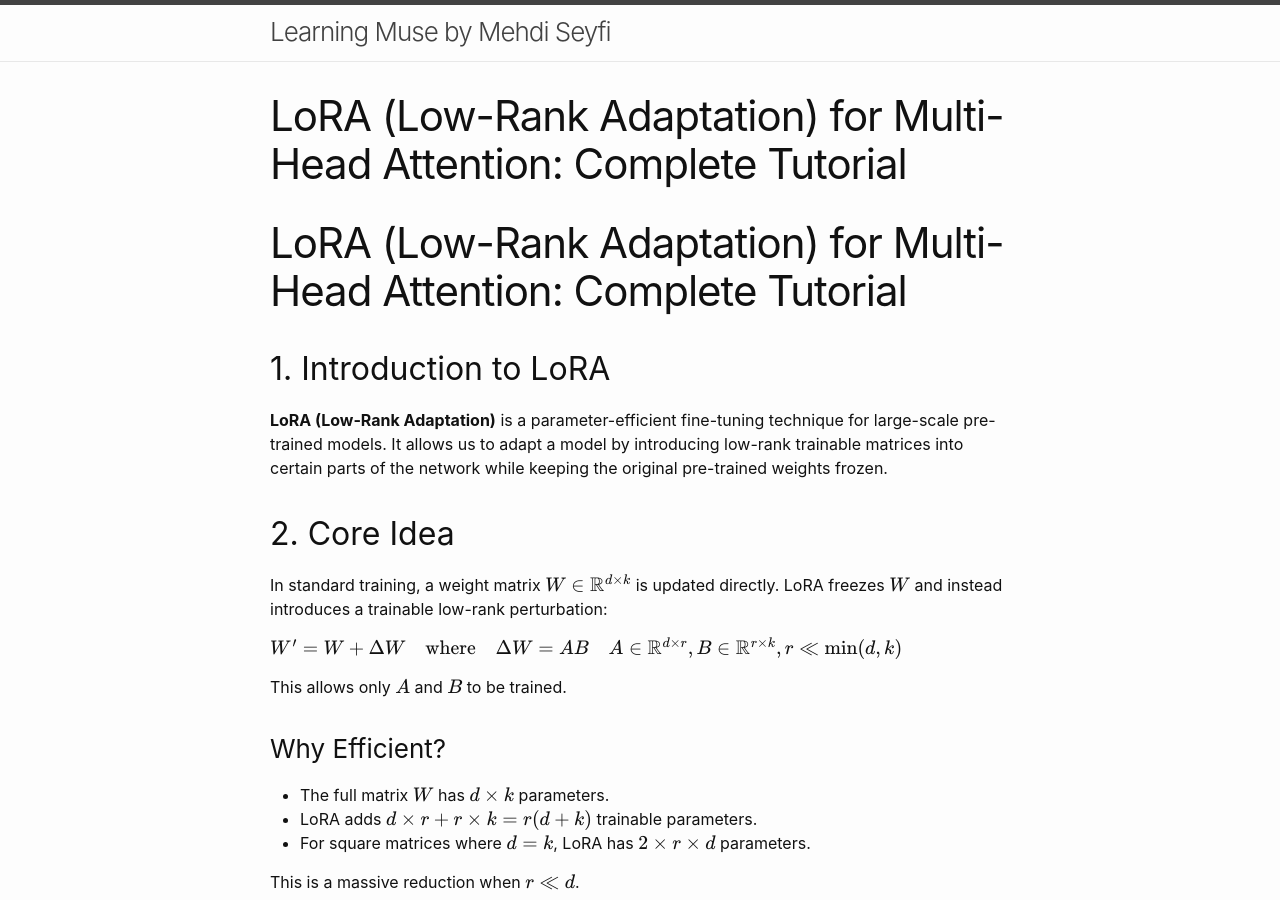
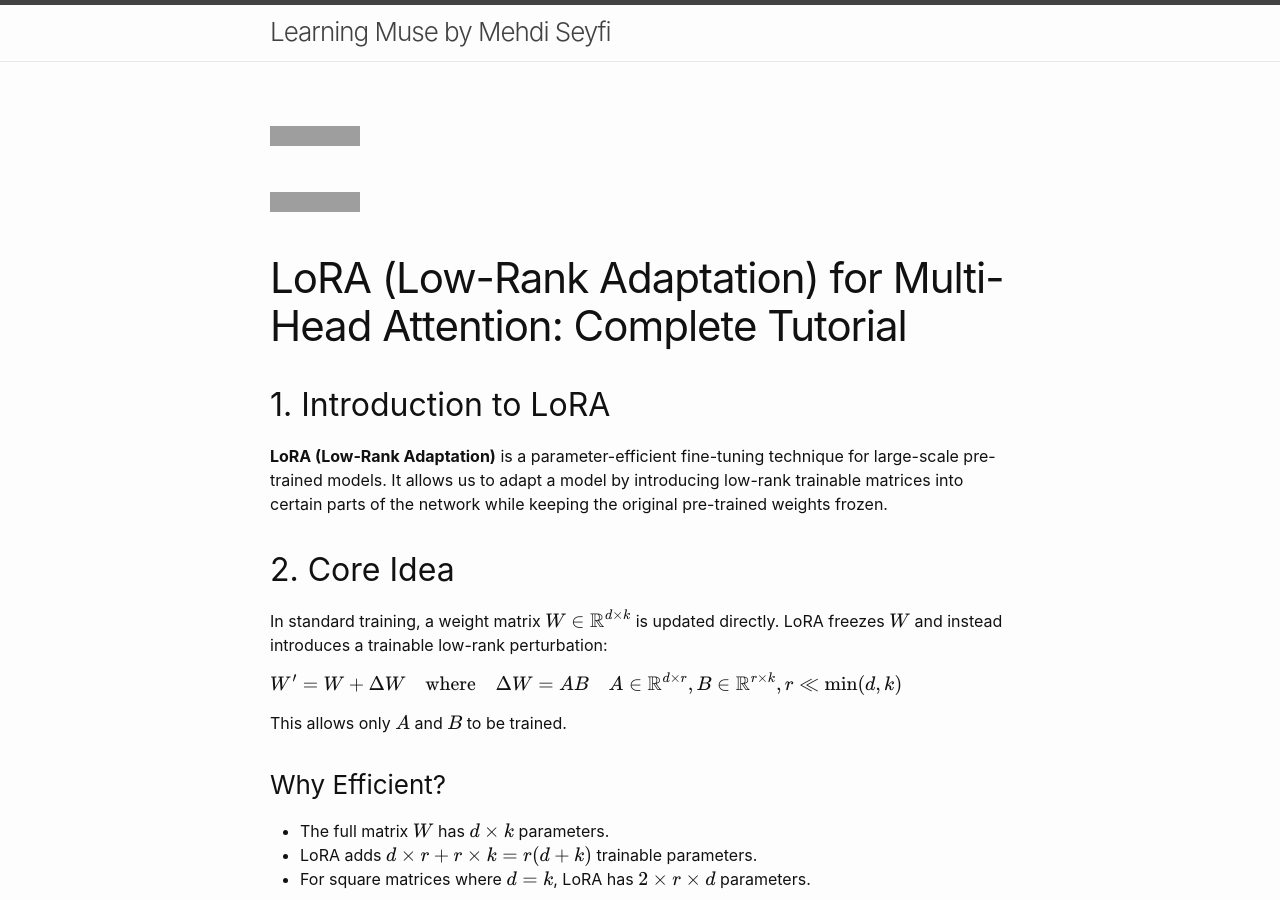
Before and after one commit to panaali/mseyfi.github.io, a Jekyll site: the page built from posts/LORA.md, in a window 1280 px wide and 900 px high. Built offline with Jekyll 4.4.1, drawn with Linux system fonts in a browser that asks for light colours; our own code applies the rules of GitHub Pages for plain Markdown files; part of the change alters nothing that is shown; grey boxes are pictures that could not be loaded.

Commit message:
Update LORA.md

```diff
--- a/posts/LORA.md
+++ b/posts/LORA.md
@@ -1,3 +1,7 @@
+[![Home](https://img.shields.io/badge/Home-Click%20Here-blue?style=flat&logo=homeadvisor&logoColor=white)](../)
+
+## [![CV](https://img.shields.io/badge/CV-Selected_Topics_in_Generative_AI-green?style=for-the-badge&logo=github)](../main_page/GenAI)
+
 # LoRA (Low-Rank Adaptation) for Multi-Head Attention: Complete Tutorial
 
 ## 1. Introduction to LoRA
```
